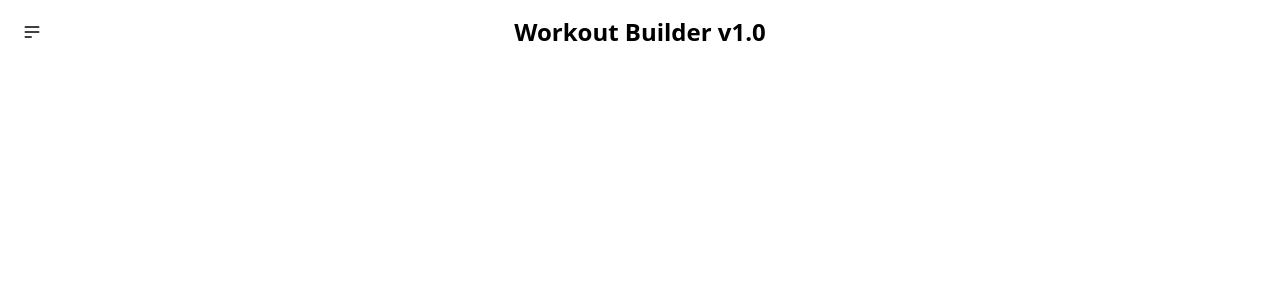
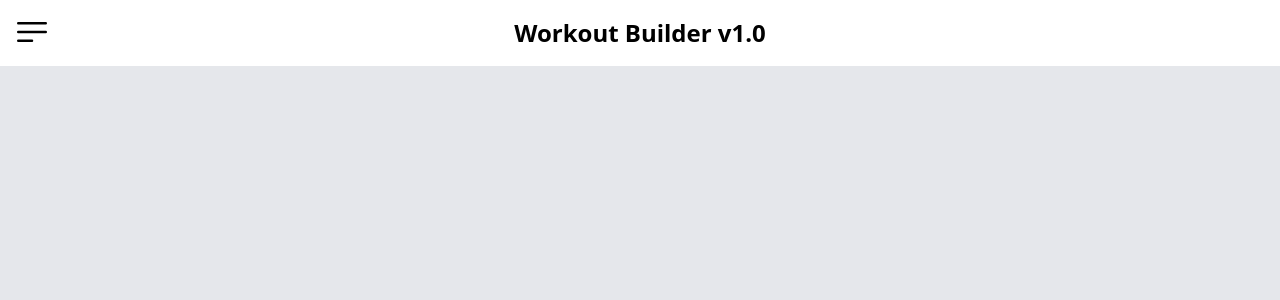
Before and after one commit to mpassava/workout-builder, a Next.js app: page / in a window 1280 px wide. Shown: the top 300 px of the page. Built offline with nearby package versions, Linux system fonts and the light colour scheme.

Commit message:
fixed styling with daisyui config

```diff
--- a/components/navbar/navbar.tsx
+++ b/components/navbar/navbar.tsx
@@ -1,4 +1,5 @@
 import Link from "next/link"
+import { Bars3BottomLeftIcon } from "@heroicons/react/24/outline"
 
 export default function Navbar() {
   return (
@@ -6,7 +7,7 @@ export default function Navbar() {
       <div className="navbar-start">
         <div className="dropdown">
           <div tabIndex={0} role="button" className="btn btn-ghost btn-circle">
-            <svg xmlns="http://www.w3.org/2000/svg" className="h-5 w-5" fill="none" viewBox="0 0 24 24" stroke="currentColor"><path strokeLinecap="round" strokeLinejoin="round" strokeWidth="2" d="M4 6h16M4 12h16M4 18h7" /></svg>
+            <Bars3BottomLeftIcon className="h-10 w-10"/>
           </div>
           <ul tabIndex={0} className="menu menu-sm dropdown-content mt-3 z-[1] p-2 shadow bg-base-100 rounded-box w-52">
             <li><a><Link href="/workouts">My Workouts</Link></a></li>
--- a/styles/globals.css
+++ b/styles/globals.css
@@ -10,9 +10,9 @@
 
 /* @media (prefers-color-scheme: dark) {
   :root {
-    --foreground-rgb: 255, 255, 255;
-    --background-start-rgb: 0, 0, 0;
-    --background-end-rgb: 0, 0, 0;
+    --foreground-rgb: 0, 0, 0;
+    --background-start-rgb: 214, 219, 220;
+    --background-end-rgb: 255, 255, 255;
   }
 } */
 
--- a/tailwind.config.ts
+++ b/tailwind.config.ts
@@ -1,4 +1,5 @@
 import type { Config } from 'tailwindcss'
+import daisyui from 'daisyui';
 
 const config: Config = {
   content: [
@@ -10,6 +11,11 @@ const config: Config = {
     extend: {
     },
   },
-  plugins: [require('daisyui')],
+  daisyui: {
+    base: false,
+    darkTheme: "light"
+  },
+
+  plugins: [daisyui],
 }
 export default config
```
